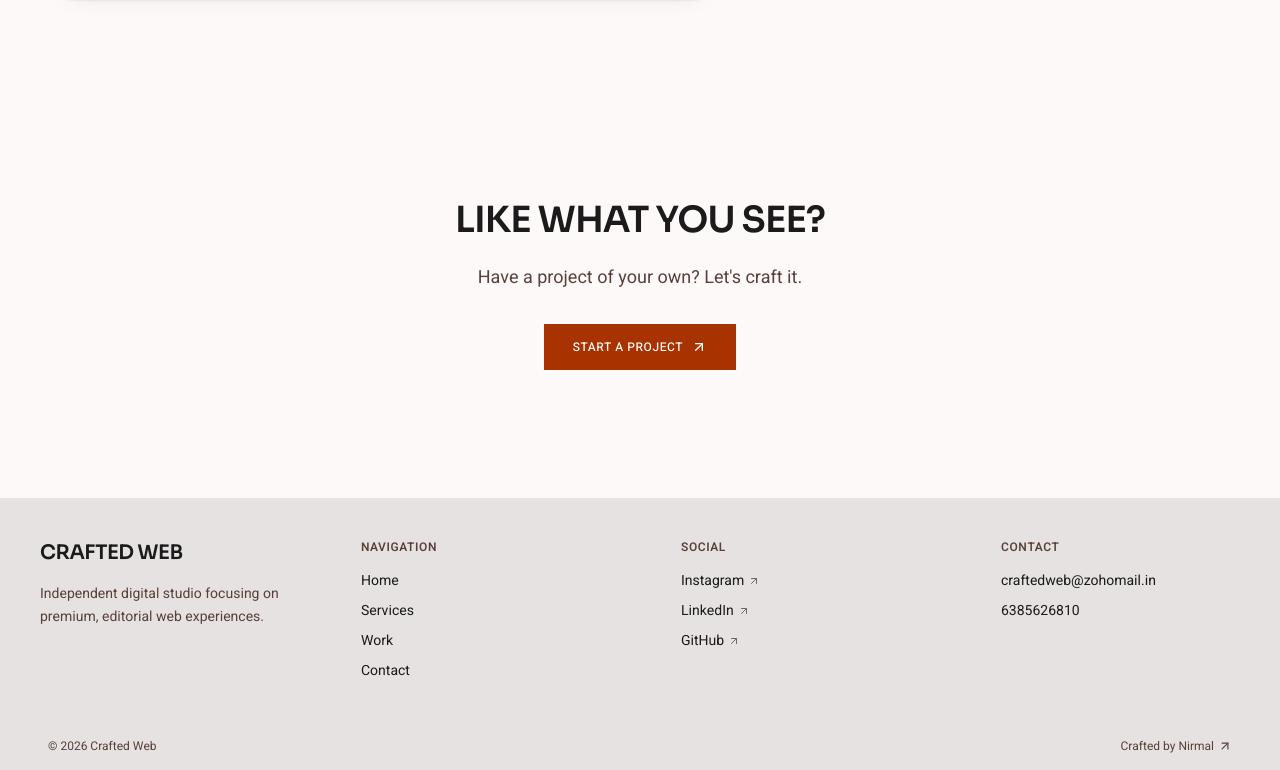
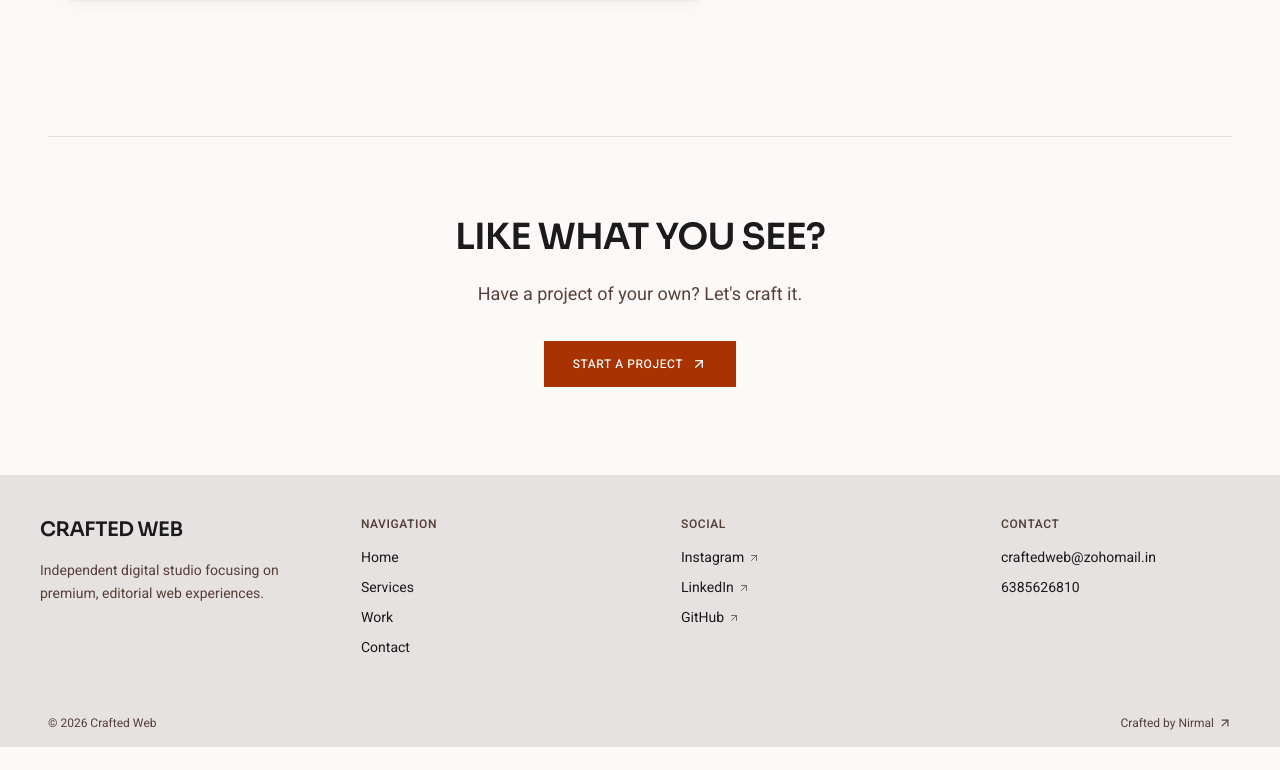
Before and after one commit to Nirmal0804/Freelancing-Portfolio, a Next.js app: page /work in a window 1280 px wide. Shown: the part 2090-2860 px from the top of the page. After the commit the page ends 2837 px from the top, so only its background shows below. Built offline with nearby package versions, Linux system fonts and the light colour scheme; no server answers.

Commit message:
style: add editorial divider below Apex Gym and refine CTA vertical spacing on Work page

```diff
--- a/app/work/page.tsx
+++ b/app/work/page.tsx
@@ -15,7 +15,7 @@ export default async function WorkPage() {
   const projects = await getProjects();
 
   return (
-    <PageContainer usePadding className="py-12 sm:py-16 lg:py-20 flex flex-col">
+    <PageContainer usePadding className="pt-12 sm:pt-16 lg:pt-20 pb-8 sm:pb-12 lg:pb-16 flex flex-col">
       {/* Introductory Header - Centered Warm Orange */}
       <header className="mb-14 sm:mb-20 lg:mb-24 w-full flex flex-col items-center justify-center text-center max-w-3xl mx-auto gap-4">
         <h1 className="font-heading text-2xl sm:text-3xl md:text-4xl lg:text-5xl text-primary font-bold uppercase tracking-tight leading-tight">
@@ -29,8 +29,11 @@ export default async function WorkPage() {
       {/* Projects Showcase */}
       <ProjectSection projects={projects} />
 
-      {/* Bottom CTA */}
-      <section className="mt-24 sm:mt-32 lg:mt-40 mb-8 sm:mb-12 text-center max-w-3xl mx-auto flex flex-col items-center gap-4 sm:gap-6">
+      {/* Thin Editorial Divider below final project (Apex Gym) */}
+      <div className="w-full border-b border-[#E5E2E1] mt-16 sm:mt-20 lg:mt-24" />
+
+      {/* Bottom CTA with Refined Editorial Vertical Spacing */}
+      <section className="pt-12 sm:pt-16 lg:pt-20 pb-4 sm:pb-6 text-center max-w-3xl mx-auto flex flex-col items-center gap-4 sm:gap-6">
         <h2 className="font-heading text-2xl sm:text-3xl lg:text-4xl text-on-surface font-semibold uppercase tracking-tight">
           LIKE WHAT YOU SEE?
         </h2>
```
